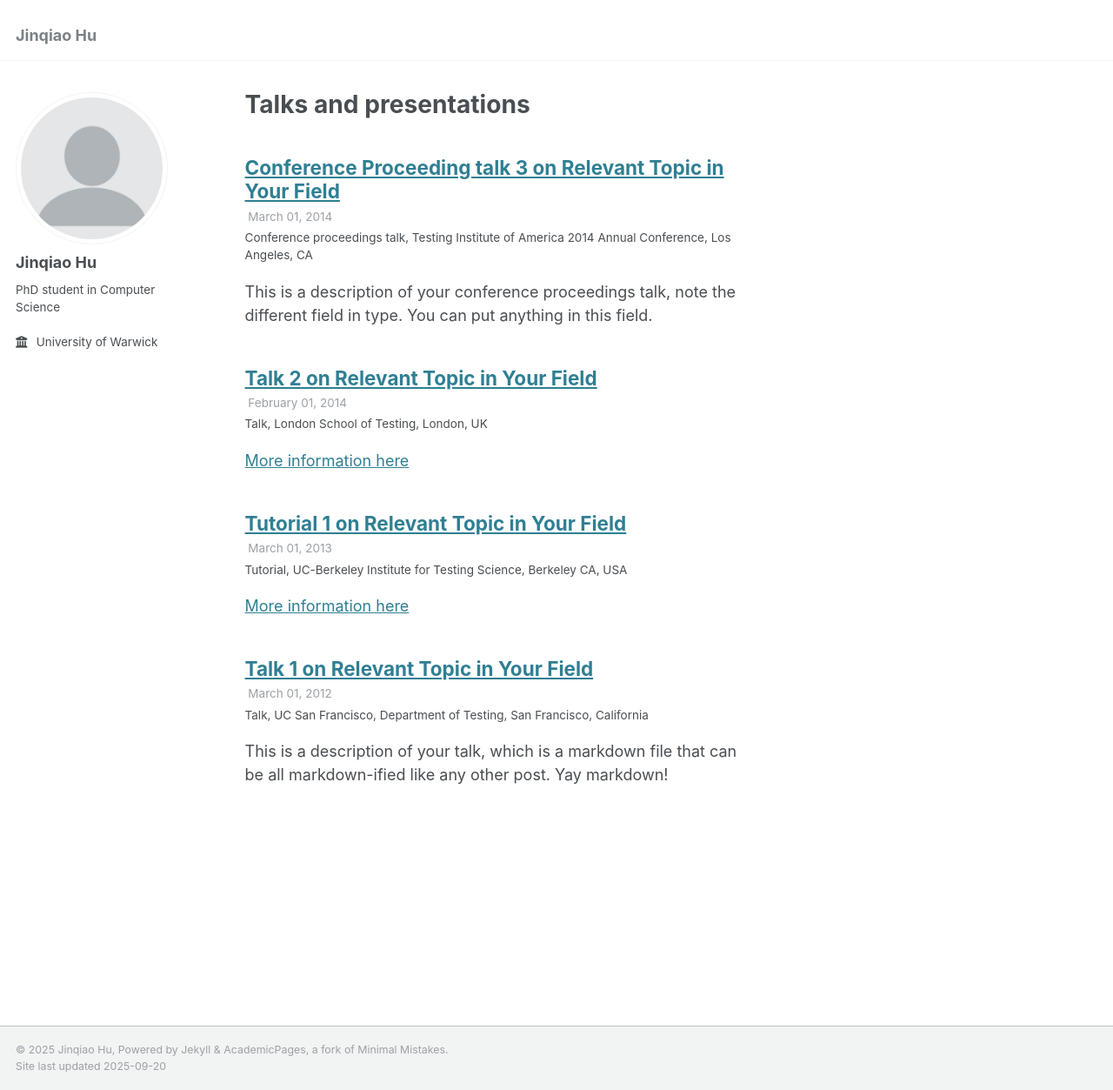
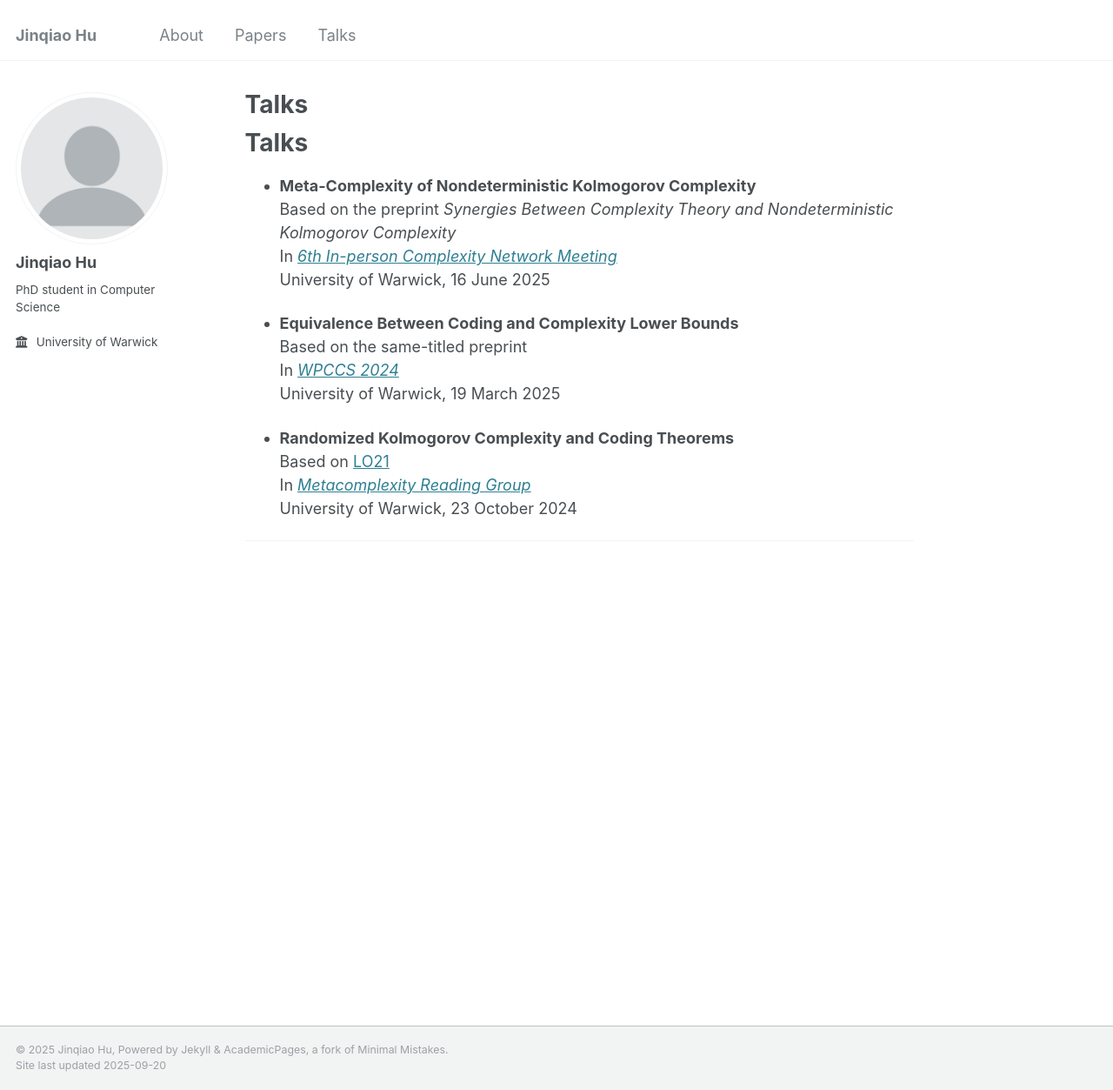
Before and after one commit to jinqiaohu/jinqiaohu.github.io, a Jekyll site: the page built from _pages/talks.md, in a window 1280 px wide and 1253 px high. Shown: the whole window at 87% size. Built offline with Jekyll 4.4.1, drawn with Linux system fonts in a browser that asks for light colours; our own code applies the rules of GitHub Pages for plain Markdown files.

Commit message:
added talks, reordered pages

```diff
--- a/_data/navigation.yml
+++ b/_data/navigation.yml
@@ -5,11 +5,14 @@
 # prevent it from being included in the site.
 
 main:
-  # - title: "Publications"
-  #   url: /publications/
+  - title: "About"
+    url: /
 
-  # - title: "Talks"
-  #   url: /talks/
+  - title: "Papers"
+    url: /papers/
+
+  - title: "Talks"
+    url: /talks/
 
   # - title: "Teaching"
   #   url: /teaching/
--- a/_pages/talks.html
+++ /dev/null
@@ -1,16 +0,0 @@
----
-layout: archive
-title: "Talks and presentations"
-permalink: /talks/
-author_profile: true
----
-
-{% if site.talkmap_link == true %}
-
-<p style="text-decoration:underline;"><a href="/talkmap.html">See a map of all the places I've given a talk!</a></p>
-
-{% endif %}
-
-{% for post in site.talks reversed %}
-  {% include archive-single-talk.html %}
-{% endfor %}
--- /dev/null
+++ b/_pages/talks.md
@@ -0,0 +1,25 @@
+---
+permalink: /talks/
+# title: "Publications"
+author_profile: true
+---
+
+# Talks
+
++ **Meta-Complexity of Nondeterministic Kolmogorov Complexity**\\
+  Based on the preprint *Synergies Between Complexity Theory and Nondeterministic Kolmogorov Complexity*\\
+  In [*6th In-person Complexity Network Meeting*](https://sites.google.com/view/complexitynetwork/in-person-meetings/6th-complexity-meeting)\\
+  University of Warwick, 16 June 2025
+
++ **Equivalence Between Coding and Complexity Lower Bounds**\\
+  Based on the same-titled preprint\\
+  In [*WPCCS 2024*](https://warwick.ac.uk/fac/sci/dcs/research/wpccs/wpccs24/)\\
+  University of Warwick, 19 March 2025
+
+
++ **Randomized Kolmogorov Complexity and Coding Theorems**\\
+  Based on [LO21](https://eccc.weizmann.ac.il/report/2021/041/)\\
+  In [*Metacomplexity Reading Group*](https://sites.google.com/view/igorcarbonioliveira/reading-group)\\
+  University of Warwick, 23 October 2024
+
+---
```
Also changed, not shown: _pages/about.md (+5 -33 lines), _pages/papers.md (added, +35 -0 lines), _pages/publications.html (deleted, +0 -33 lines).
